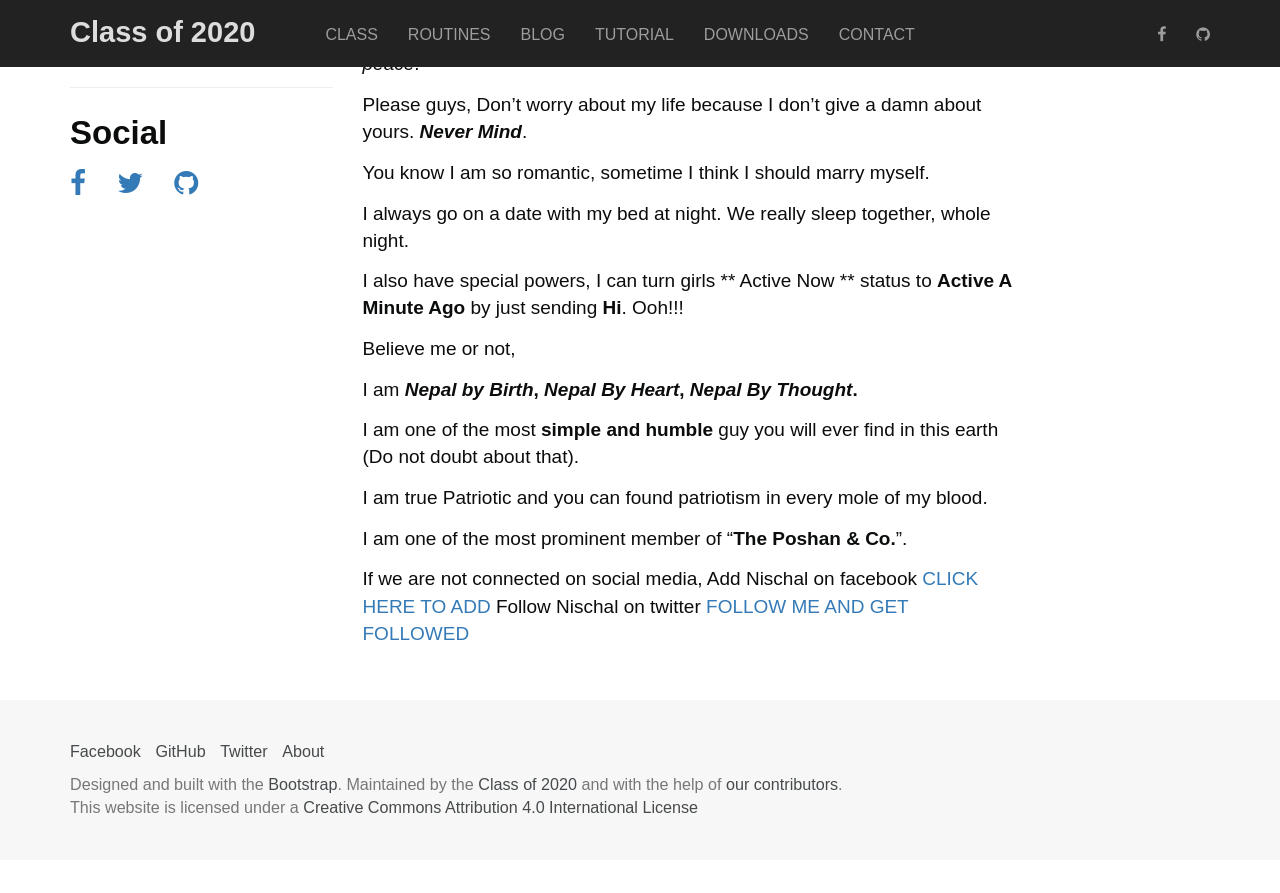
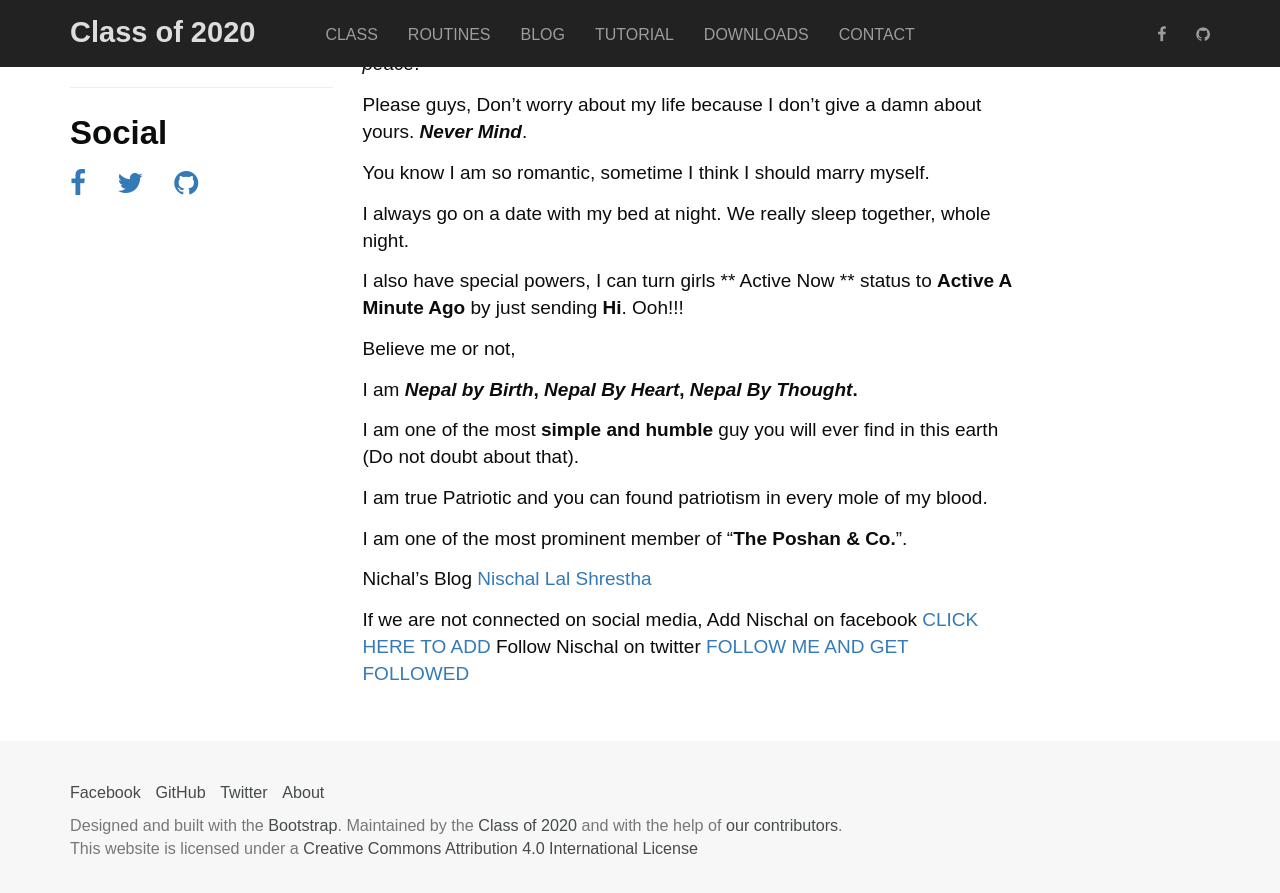
Before and after one commit to Classof2020/classof2020.github.io, a Jekyll site: the page built from _class/nischal_shrestha.md, in a window 1280 px wide and 900 px high, scrolled down 554 px. Shown: the top 893 px of the window. Built offline with Jekyll 4.4.1, drawn with Linux system fonts in a browser that asks for light colours; nearby versions of some CDN libraries; some web fonts are replaced; before the commit the page ends 1414 px from its top, so only the background shows below that.

Commit message:
Update nischal_shrestha.md

```diff
--- a/_class/nischal_shrestha.md
+++ b/_class/nischal_shrestha.md
@@ -47,6 +47,9 @@ I am true Patriotic and you can found patriotism in every mole of my blood.
 I am one of the most prominent member of "**The Poshan & Co.**".
 
 
+Nichal's Blog [Nischal Lal Shrestha](https://www.nischal.info.np)
+
+
 If we are not connected on social media,
 							Add Nischal on facebook [CLICK HERE TO ADD](https://www.facebook.com/theonlyNischal)
 							Follow Nischal on twitter [FOLLOW ME AND GET FOLLOWED](https://www.twitter.com/theonlyNischal)
```
